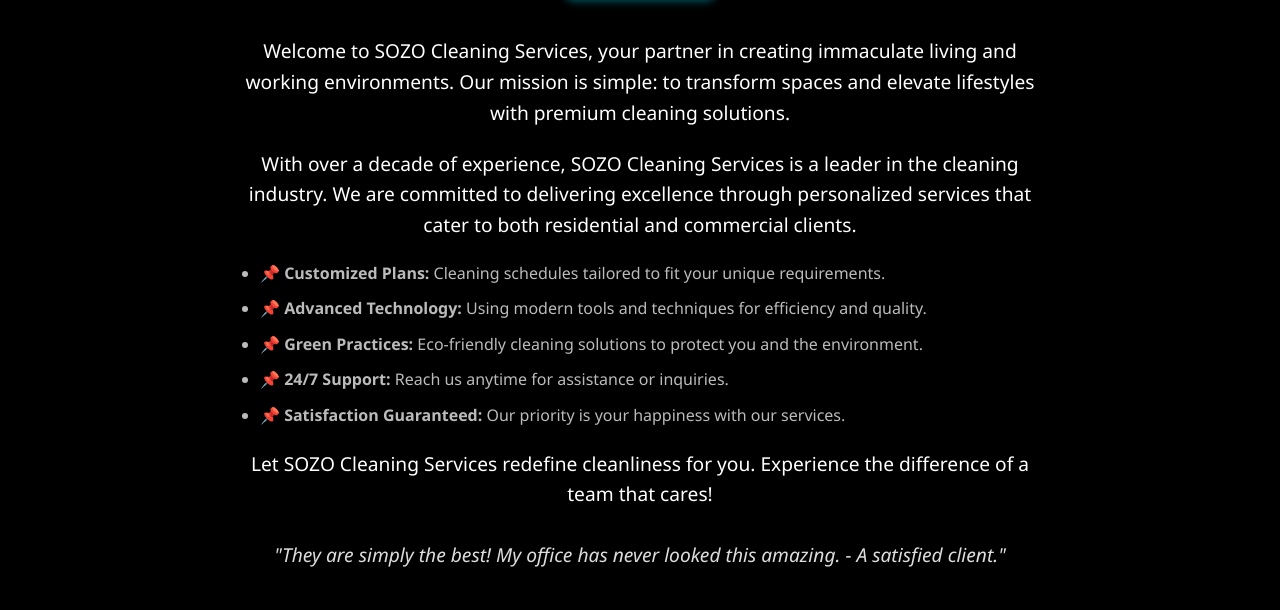
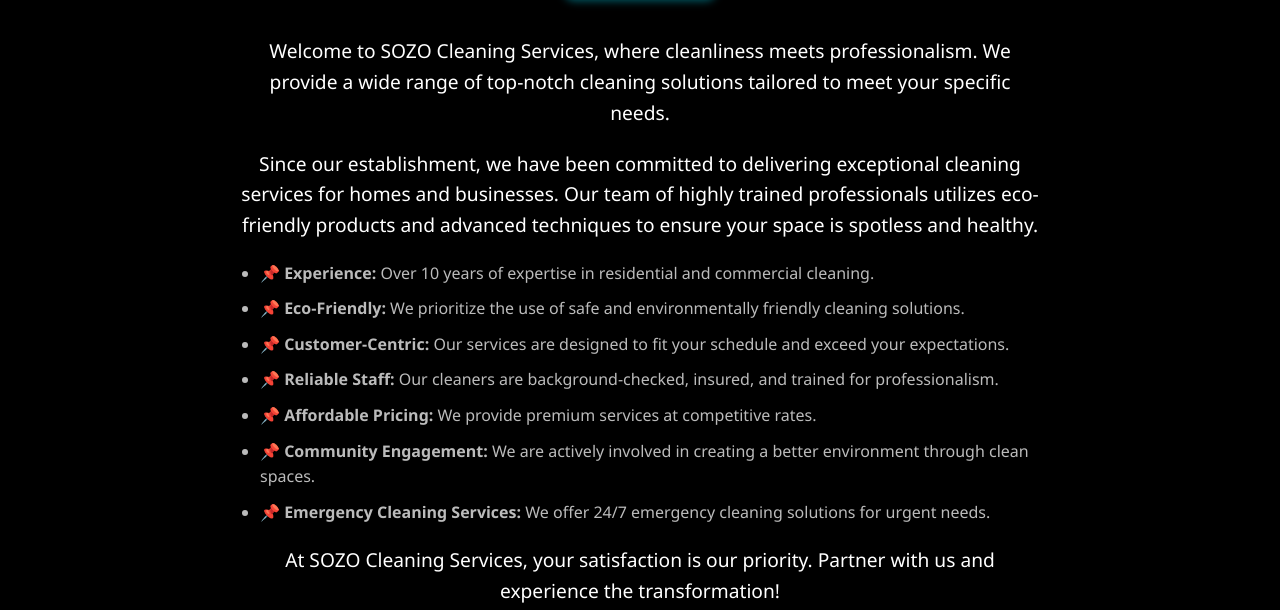
Before and after one commit to ohbeyd01/SOZO, a plain HTML site: page about.html in a window 1280 px wide. Shown: the part 237-847 px from the top of the page. Drawn offline with Linux system fonts and the light colour scheme.

Commit message:
about.html

```diff
--- a/about.html
+++ b/about.html
@@ -20,16 +20,15 @@
       position: sticky;
       top: 0;
       z-index: 1000;
-      padding: 10px 0;
     }
 
     .header-container {
+      display: flex;
+      justify-content: space-between;
+      align-items: center;
       max-width: 1200px;
       margin: 0 auto;
-      display: flex;
-      align-items: center;
-      justify-content: space-between;
-      padding: 0 20px;
+      padding: 10px 20px;
     }
 
     .logo-img {
@@ -98,12 +97,6 @@
       margin: 10px 0;
       color: #bbb;
       line-height: 1.6;
-    }
-
-    .testimonial {
-      margin-top: 30px;
-      font-style: italic;
-      color: #ddd;
     }
 
     /* Footer Section */
@@ -186,23 +179,22 @@
     <h1>About SOZO Cleaning Services</h1>
     <img src="about-us.jpg" alt="Our Team at Work">
     <p>
-      Welcome to SOZO Cleaning Services, your partner in creating immaculate living and working environments. Our mission is simple: to transform spaces and elevate lifestyles with premium cleaning solutions.
+      Welcome to SOZO Cleaning Services, where cleanliness meets professionalism. We provide a wide range of top-notch cleaning solutions tailored to meet your specific needs.
     </p>
     <p>
-      With over a decade of experience, SOZO Cleaning Services is a leader in the cleaning industry. We are committed to delivering excellence through personalized services that cater to both residential and commercial clients.
+      Since our establishment, we have been committed to delivering exceptional cleaning services for homes and businesses. Our team of highly trained professionals utilizes eco-friendly products and advanced techniques to ensure your space is spotless and healthy.
     </p>
     <ul class="about-list">
-      <li>📌 <strong>Customized Plans:</strong> Cleaning schedules tailored to fit your unique requirements.</li>
-      <li>📌 <strong>Advanced Technology:</strong> Using modern tools and techniques for efficiency and quality.</li>
-      <li>📌 <strong>Green Practices:</strong> Eco-friendly cleaning solutions to protect you and the environment.</li>
-      <li>📌 <strong>24/7 Support:</strong> Reach us anytime for assistance or inquiries.</li>
-      <li>📌 <strong>Satisfaction Guaranteed:</strong> Our priority is your happiness with our services.</li>
+      <li>📌 <strong>Experience:</strong> Over 10 years of expertise in residential and commercial cleaning.</li>
+      <li>📌 <strong>Eco-Friendly:</strong> We prioritize the use of safe and environmentally friendly cleaning solutions.</li>
+      <li>📌 <strong>Customer-Centric:</strong> Our services are designed to fit your schedule and exceed your expectations.</li>
+      <li>📌 <strong>Reliable Staff:</strong> Our cleaners are background-checked, insured, and trained for professionalism.</li>
+      <li>📌 <strong>Affordable Pricing:</strong> We provide premium services at competitive rates.</li>
+      <li>📌 <strong>Community Engagement:</strong> We are actively involved in creating a better environment through clean spaces.</li>
+      <li>📌 <strong>Emergency Cleaning Services:</strong> We offer 24/7 emergency cleaning solutions for urgent needs.</li>
     </ul>
     <p>
-      Let SOZO Cleaning Services redefine cleanliness for you. Experience the difference of a team that cares!
-    </p>
-    <p class="testimonial">
-      "They are simply the best! My office has never looked this amazing. - A satisfied client."
+      At SOZO Cleaning Services, your satisfaction is our priority. Partner with us and experience the transformation!
     </p>
   </section>
 
@@ -218,4 +210,4 @@
     <p>© 2025 <a href="index.html">SOZO Cleaning Services</a>. All rights reserved.</p>
   </footer>
 </body>
-    </html>
+</html>
```
